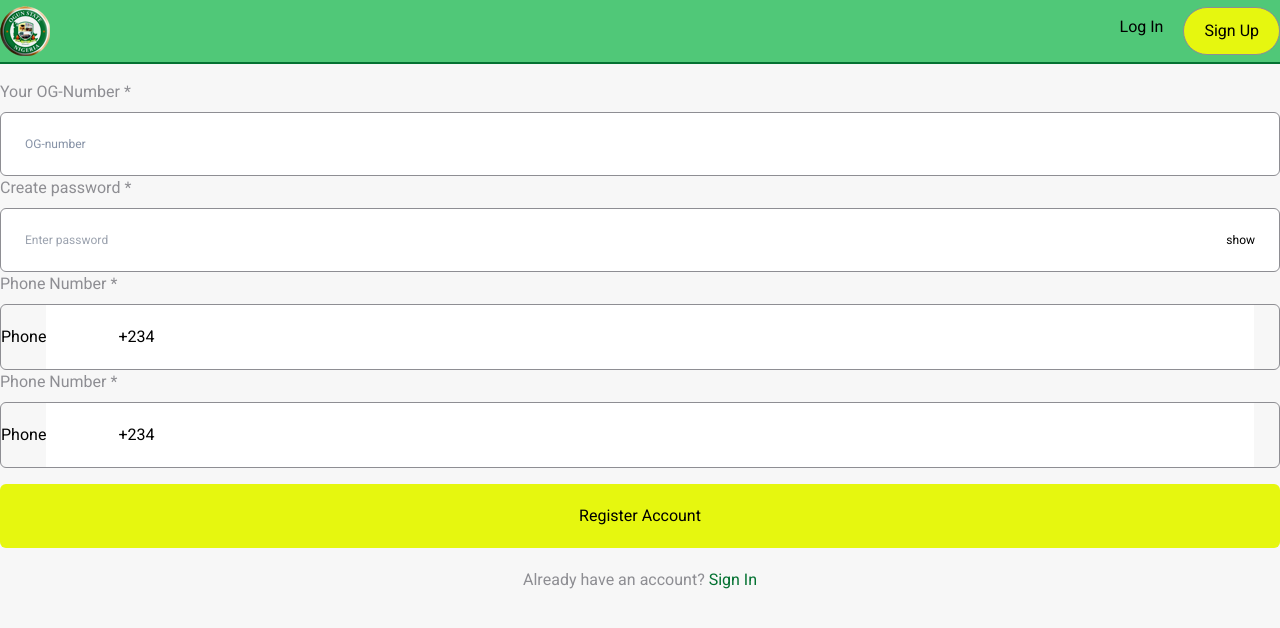
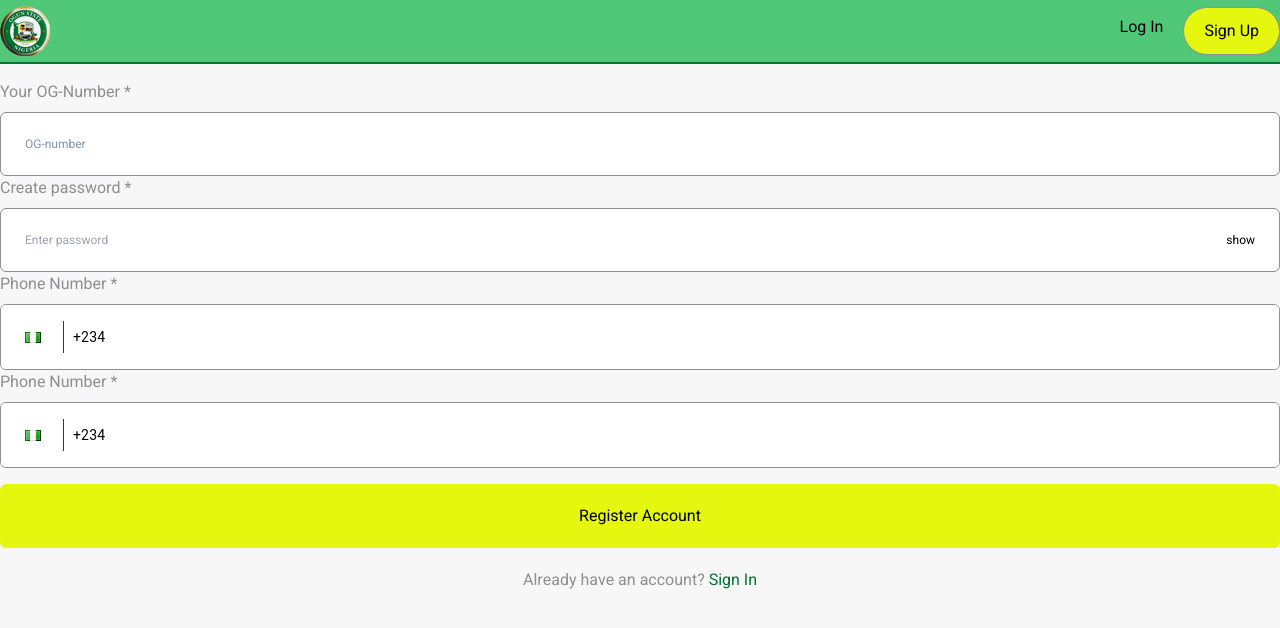
Before and after one commit to tyinter46/TescomDigitalizationFrontend, a React (Create React App) app: page /auth/register in a window 1280 px wide. Shown: the top 628 px of the page. Built offline with nearby package versions, Linux system fonts and the light colour scheme.

Commit message:
feat: update to the signup page

```diff
--- a/src/components/widgets/input/Input.tsx
+++ b/src/components/widgets/input/Input.tsx
@@ -1,5 +1,6 @@
 import { useState } from "react";
 import PhoneInput from "react-phone-input-2";
+import "react-phone-input-2/lib/style.css";
 
 import type { ReactNode, ComponentProps } from "react";
 
@@ -56,6 +57,8 @@ const Input = ({ end, size = "md", className = "", ...props }: Props) => {
         onChange={(_, __, e) => {
           props.onChange(e);
         }}
+        countryCodeEditable={false}
+        disableDropdown={true}
         containerClass={`${className} w-full flex items-center border rounded-[6px]`}
         containerStyle={{ width: "100%" }}
         inputStyle={{ width: "100%", height: "64px", paddingLeft: "72px", border: "none" }}
--- a/src/pages/Signup/SignUpView.tsx
+++ b/src/pages/Signup/SignUpView.tsx
@@ -20,37 +20,10 @@ const SignupView = ({ loading, formik }: Props) => {
   return (
     <>
       <Navbar />
-      <div className="sm: justify-self-center w-full mt-20 ">
+      <div className="sm: justify-self-center w-full mt-20 h-80">
         <form className="space-y-3">
           <div className="gap-4">
             <label htmlFor="ogNumber" className="block text-lg text-gray-200"></label>
-            {/* <Input
-              size="lg"
-              type="text"
-              id="ogNumber"
-              placeholder="Og Number"
-              onChange={() => {
-                console.log("hi");
-              }}
-              className="w-full"
-            />
-            <label
-              htmlFor="phone Number"
-              className="flex text-black text-[18px] relative w-full mb-3"
-            >
-              Phone Number
-            </label>
-            <Input
-              required
-              type="tel"
-              id="phoneNumber"
-              name="telNumber"
-              autoComplete="on"
-              onChange={() => {
-                console.log("hi");
-              }}
-              className="block py-2.5 px-2 w-full text-gray-900 sm:text-[18px] text-[14px] rounded-md h-[54px] border-2 border-green-600"
-            /> */}
 
             <FormInput
               required
@@ -111,7 +84,7 @@ const SignupView = ({ loading, formik }: Props) => {
             <Button
               size="lg"
               type="submit"
-              className="w-full text-black flex items-center bg-yellow  text-black justify-center mt-4 hover:bg-[#50c878] hover:text-white"
+              className="w-full text-black flex items-center bg-[#50c878] text-black justify-center mt-4 hover:bg-[#50c878] hover:text-white"
             >
               {loading ? <Loader /> : "Register Account"}
             </Button>
--- a/src/pages/Signup/SignupContainer.tsx
+++ b/src/pages/Signup/SignupContainer.tsx
@@ -15,7 +15,7 @@ export const SignupContainer = () => {
       phoneNumber: Yup.string().required("Phone Number is Required"),
       confirmPhoneNumber: Yup.string()
         .required("Phone Number is Required")
-        .oneOf([Yup.ref("phoneNumber")], "Does not match with field1!"),
+        .oneOf([Yup.ref("phoneNumber")], "Does not match with the phone number"),
       password: Yup.string()
         .required("Password is required")
         .matches(
```
